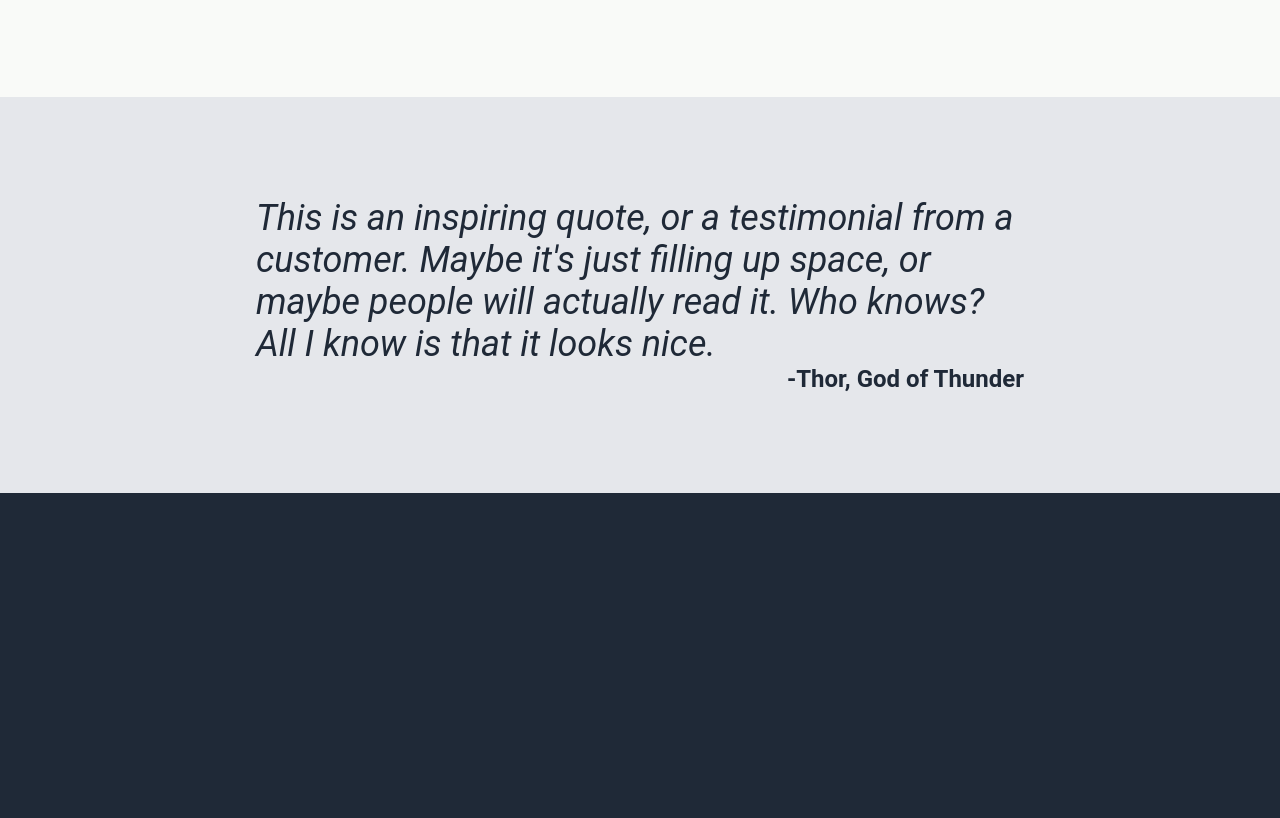
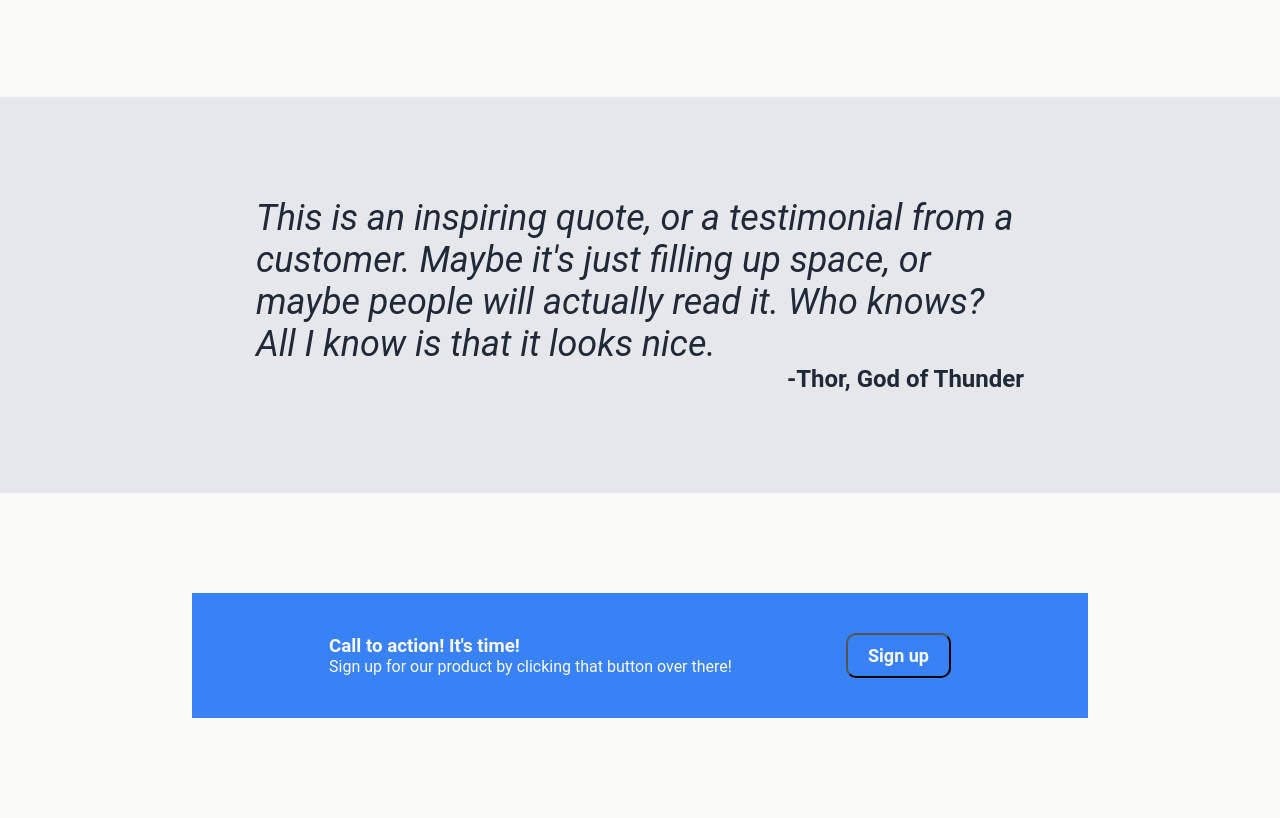
Before and after one commit to manuelsolaberrieta/Odin-Landing-Page, a plain HTML site: page index.html in a window 1280 px wide. Shown: the part 1031-1849 px from the top of the page. Before the commit the page ends 1524 px from the top, so only its background shows below. Drawn offline with Linux system fonts and the light colour scheme.

Commit message:
Do website section 4, call to action banner

```diff
--- a/index.html
+++ b/index.html
@@ -70,5 +70,14 @@
         <p class="author">-Thor, God of Thunder</p>
       </div>
     </div>
+    <div class="section-4">
+      <div class="call-to-action">
+        <div class="h3andp">
+          <h3>Call to action! It's time!</h3>
+          <p>Sign up for our product by clicking that button over there!</p>
+        </div>
+        <button>Sign up</button>
+      </div>
+    </div>
   </body>
 </html>
--- a/styles.css
+++ b/styles.css
@@ -49,13 +49,15 @@ a {
   font-weight: bolder;
 }
 button {
-  margin: 20px 0 0 0px;
   padding: 10px 20px;
   background-color: #3882f6;
   color: #f9faf8;
   font-weight: bold;
   font-size: 18px;
   border-radius: 10px;
+}
+.section-1 button {
+  margin-top: 20px;
 }
 #placeholder-image {
   width: 500px;
@@ -129,3 +131,19 @@ button {
   align-self: flex-end;
 }
 /* END OF SECTION 3 */
+.section-4 {
+  padding: 100px 15%;
+  background-color: #f9faf8;
+}
+.call-to-action {
+  background-color: #3882f6;
+  padding: 40px 80px;
+  display: flex;
+  justify-content: space-around;
+  align-items: center;
+  color: #f9faf8;
+}
+.section-4 p {
+  justify-self: left;
+  align-self: flex-end;
+}
```
